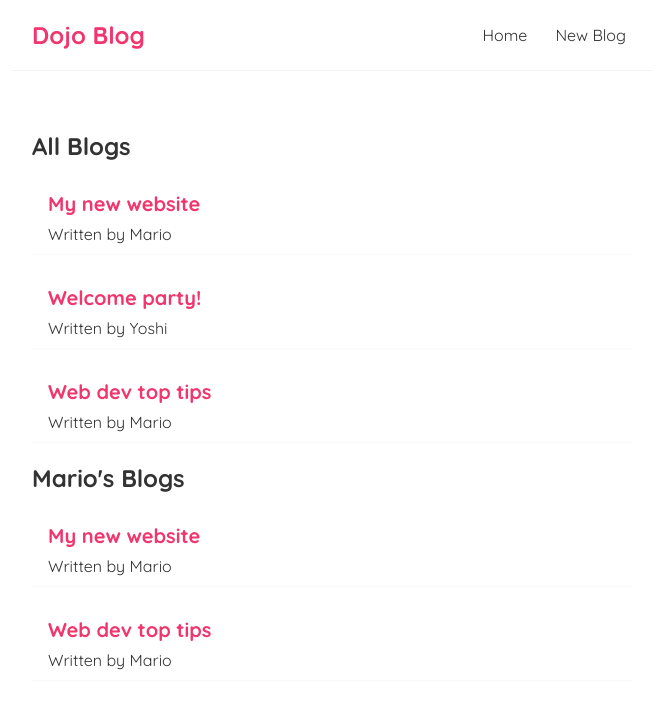
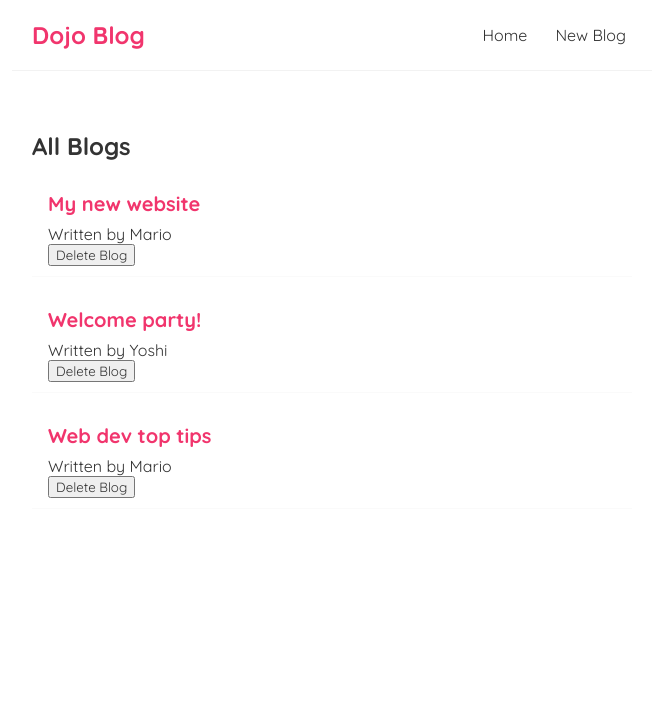
Before and after one commit to codelahiru/webdev-react-dojo-blog, a React (Create React App) app in the folder dojo-blog/: page / in a window 1280 px wide. Shown: the top 708 px of the page, without its empty margins (308-964 px from the left). Built offline with nearby package versions, Linux system fonts and the light colour scheme.

Commit message:
013124-23.20

```diff
--- a/dojo-blog/src/BlogList.js
+++ b/dojo-blog/src/BlogList.js
@@ -1,14 +1,16 @@
-const BlogList = (props) => {
-    const blogs = props.blogs;
-    const title = props.title;
+const BlogList = ({blogs, title, handleDelete}) => {
+    // const blogs = props.blogs;
+    // const title = props.title;
+    // const handleDelete = props.handleDelete;
 
     return (
         <div className="blog-list">
             <h2>{ title }</h2>
                 {blogs.map((blog) => (
                     <div className="blog-preview" key={blog.id}>
-                    <h2>{ blog.title}</h2>
+                    <h2>{ blog.title }</h2>
                     <p>Written by { blog.author }</p>
+                    <button onClick={() => handleDelete(blog.id)}>Delete Blog</button>
                 </div>
             ))}
         </div>
--- a/dojo-blog/src/Home.js
+++ b/dojo-blog/src/Home.js
@@ -10,17 +10,22 @@
         title: 'Welcome party!',
         body: 'lorem ipsum...',
         author: 'Yoshi',
-        id: 1 },{
+        id: 2 },{
         title: 'Web dev top tips',
         body: 'lorem ipsum...',
         author: 'Mario',
         id: 3 }
     ]);
 
+    const handleDelete = (id) => {
+        const newBlogs = blogs.filter(blog => blog.id !== id);
+        setBlogs(newBlogs);
+    }
+
     return (
         <div className="home">
-            <BlogList blogs={ blogs } title="All Blogs"/>
-            <BlogList blogs={ blogs.filter((blog) => blog.author === 'Mario') } title="Mario's Blogs"/>
+            <BlogList blogs={blogs} title="All Blogs" handleDelete={handleDelete}/>
+
         </div>
      );
 }
```
Also changed, not shown: 1 other file (tests, documents, lock files or other folders).
